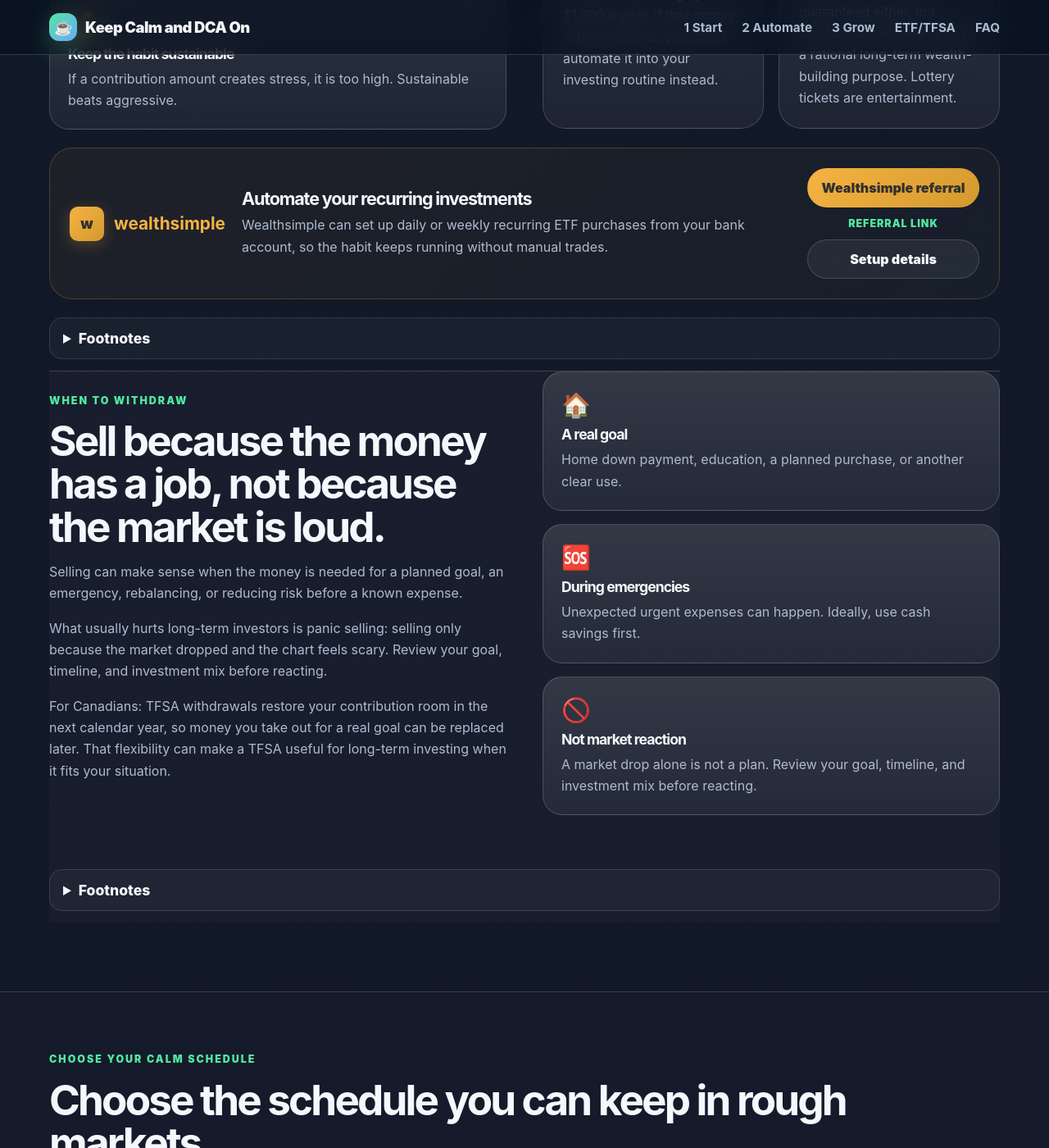
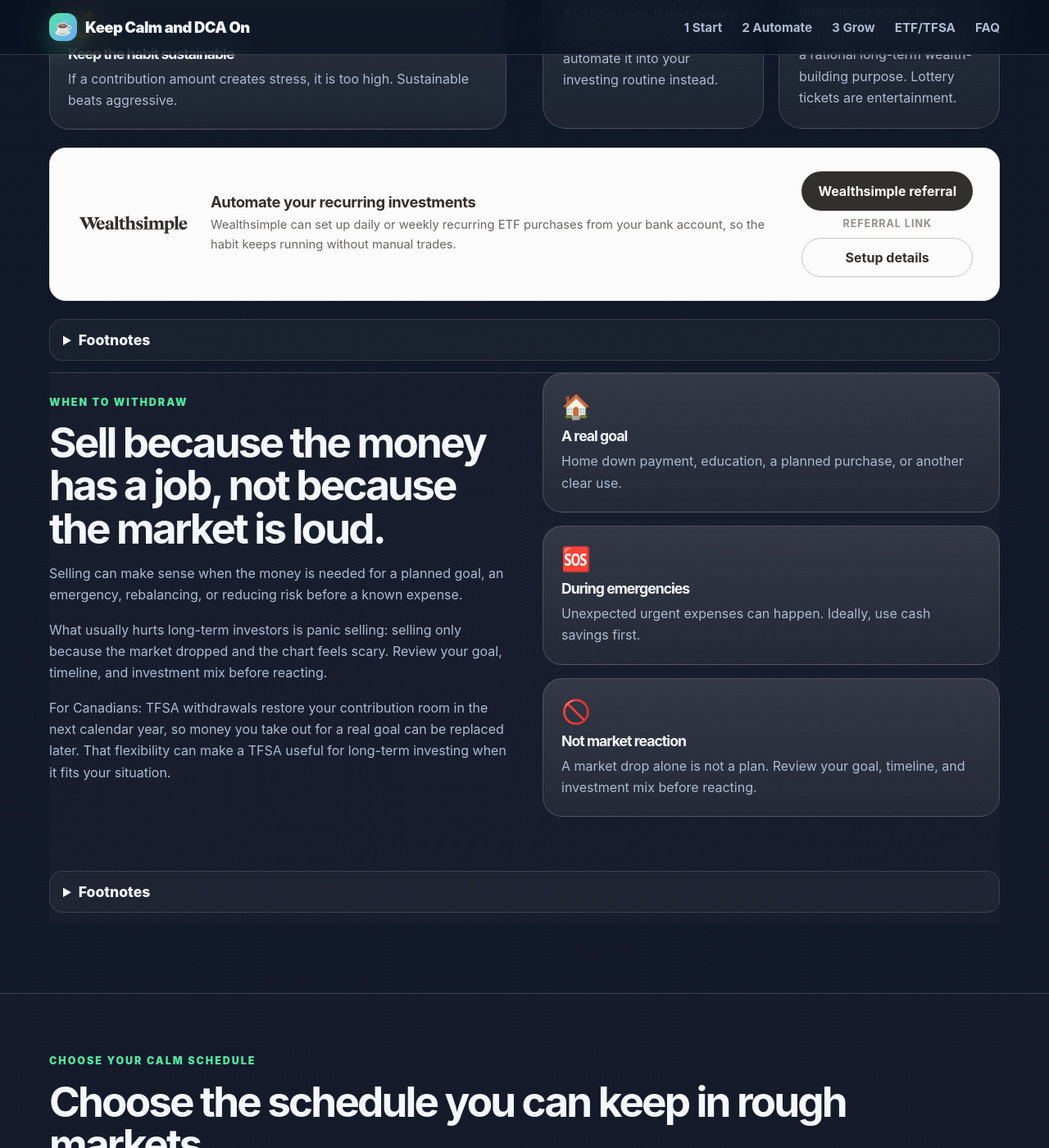
Before and after one commit to thestamp/dcathedip, a Jekyll site: the page built from index.html, in a window 1280 px wide and 1400 px high, scrolled down 5724 px. Shown: the whole window at 82% size. Built offline with Jekyll 4.4.1, drawn with Linux system fonts in a browser that asks for light colours.

Commit message:
Redesign Wealthsimple referral banners as white cards with real logo
- Download official Wealthsimple wordmark SVG, recolor to Dune (#32302f)
- Replace W badge with real Wealthsimple wordmark logo
- Redesign all three WS sections as white cards (#fcfcfc) with slate borders
- Buttons: Dune-filled pill (primary) and Dune-outlined (ghost)
- Step-by-step guide: white background with dark step numbers
- Referral step: celery green border with tinted background
- Match Wealthsimple's own site design language

```diff
--- a/assets/css/styles.css
+++ b/assets/css/styles.css
@@ -401,119 +401,143 @@
 .budget-grid { display: grid; grid-template-columns: repeat(2, minmax(0, 1fr)); gap: 18px; }
 .budget-card { padding: 24px; box-shadow: none; }
 .budget-card p { margin-bottom: 0; }
+/* ── Wealthsimple white-card banners ── */
+.wealthsimple-logo { height: 22px; display: block; }
+.wealthsimple-logo-sm { height: 18px; display: block; }
+
 .wealthsimple-promo {
   margin-top: 22px;
-  padding: 24px;
+  padding: 28px 32px;
   display: grid;
-  grid-template-columns: 190px minmax(0, 1fr) 210px;
-  gap: 20px;
+  grid-template-columns: auto minmax(0, 1fr) auto;
+  gap: 24px;
   align-items: center;
   box-shadow: none;
-  border-color: rgba(245, 179, 66, 0.22);
-  background: linear-gradient(135deg, rgba(245, 179, 66, 0.06), rgba(153, 179, 131, 0.04));
+  border: 1px solid #e4e2e1;
+  border-radius: 20px;
+  background: #fcfcfc;
+  color: var(--ws-dune);
 }
-.wealthsimple-logo-lockup {
-  display: flex;
-  align-items: center;
-  gap: 12px;
-  color: var(--ws-gold);
-  font-size: 1.3rem;
-  font-weight: 900;
-  text-transform: lowercase;
+.wealthsimple-promo .wealthsimple-logo { grid-column: 1; }
+.wealthsimple-promo-copy { min-width: 0; }
+.wealthsimple-promo-copy h3 {
+  margin: 0 0 6px;
+  font-size: 1.15rem;
+  color: var(--ws-dune);
+  letter-spacing: -0.02em;
 }
-.wealthsimple-badge {
-  width: 42px;
-  height: 42px;
-  border-radius: 10px;
-  display: grid;
-  place-items: center;
-  background: linear-gradient(135deg, var(--ws-gold), var(--ws-gold-dim));
-  color: var(--ws-dune);
-  font-weight: 1000;
-  font-size: 1.1rem;
-  box-shadow: 0 4px 18px rgba(245, 179, 66, 0.25);
+.wealthsimple-promo-copy p {
+  margin: 0;
+  color: #686664;
+  font-size: 0.92rem;
 }
-.wealthsimple-promo-copy h3 { margin-bottom: 8px; }
-.wealthsimple-promo-copy p { margin: 0; }
 .wealthsimple-promo-actions {
   display: flex;
   flex-direction: column;
-  gap: 12px;
+  gap: 10px;
   align-items: stretch;
+  flex-shrink: 0;
 }
-.wealthsimple-promo-actions .button {
-  white-space: nowrap;
-}
-/* Wealthsimple-themed primary button override */
+.wealthsimple-promo-actions .button { white-space: nowrap; }
+
+/* Wealthsimple white-card primary buttons (Dune-filled pill) */
 .wealthsimple-promo .button.primary,
 .ws-step-referral .button.primary,
 .wealthsimple .button.primary {
-  background: linear-gradient(135deg, var(--ws-gold), var(--ws-gold-dim));
-  color: var(--ws-dune);
+  background: var(--ws-dune);
+  color: #fff;
   border-color: transparent;
+  font-weight: 700;
+}
+.wealthsimple-promo .button.primary:hover,
+.ws-step-referral .button.primary:hover,
+.wealthsimple .button.primary:hover {
+  background: #1c1b1b;
 }
 
-/* Wealthsimple step-by-step guide */
+/* Wealthsimple white-card ghost buttons (Dune outline) */
+.wealthsimple-promo .button.ghost,
+.ws-step-referral .button.ghost,
+.wealthsimple .button.ghost {
+  background: transparent;
+  color: var(--ws-dune);
+  border-color: #c9c6c4;
+  font-weight: 700;
+}
+
+/* ── Wealthsimple step-by-step guide (white-card section) ── */
 .wealthsimple-guide-section {
-  background: linear-gradient(180deg, rgba(245, 179, 66, 0.04), rgba(153, 179, 131, 0.03));
-  border-top: 1px solid rgba(245, 179, 66, 0.18);
-  border-bottom: 1px solid rgba(245, 179, 66, 0.18);
+  background: #fcfcfc;
+  border-top: 1px solid #e4e2e1;
+  border-bottom: 1px solid #e4e2e1;
+  color: var(--ws-dune);
 }
+.wealthsimple-guide-section .section-heading .eyebrow { color: #686664; }
+.wealthsimple-guide-section .section-heading h2 { color: var(--ws-dune); }
+.wealthsimple-guide-section .section-heading p { color: #686664; }
+.wealthsimple-guide-section .section-footnote { color: #686664; background: #f8f8f8; border-color: #e4e2e1; }
+.wealthsimple-guide-section .section-footnote summary { color: #686664; }
+
 .wealthsimple-guide-section .wealthsimple-promo.referral-promo {
   margin-bottom: 36px;
 }
-.ws-steps {
-  display: grid;
-  gap: 20px;
-}
+
+.ws-steps { display: grid; gap: 18px; }
 .ws-step {
   display: grid;
-  grid-template-columns: 52px minmax(0, 1fr);
+  grid-template-columns: 48px minmax(0, 1fr);
   gap: 20px;
   align-items: start;
-  border: 1px solid var(--border);
-  border-radius: 24px;
-  padding: 22px;
-  background: linear-gradient(180deg, var(--panel-2), rgba(255,255,255,0.055));
+  border: 1px solid #e4e2e1;
+  border-radius: 18px;
+  padding: 22px 24px;
+  background: #fff;
 }
 .ws-step-num {
-  width: 52px;
-  height: 52px;
-  border-radius: 16px;
-  display: grid;
-  place-items: center;
-  background: linear-gradient(135deg, var(--ws-gold), var(--ws-gold-dim));
+  width: 48px; height: 48px;
+  border-radius: 14px;
+  display: grid; place-items: center;
+  background: var(--ws-dune);
+  color: #fff;
+  font-weight: 800;
+  font-size: 1.2rem;
+  flex-shrink: 0;
+}
+.ws-step-body h3 { margin-bottom: 8px; font-size: 1.1rem; color: var(--ws-dune); }
+.ws-step-body p { margin-bottom: 12px; color: #686664; }
+.ws-step-body .button { display: inline-flex; }
+.ws-step-actions { display: flex; flex-wrap: wrap; gap: 10px; align-items: center; margin-bottom: 8px; }
+.ws-referral-note { margin: 8px 0 0; font-size: 0.85rem; color: #486635; font-weight: 700; }
+.ws-step-referral { border-color: #99b383; background: #fafdf9; }
+
+/* ── ETF section brokerage box (white card) ── */
+.wealthsimple {
+  margin-top: 24px;
+  padding: 24px 28px;
+  display: flex;
+  justify-content: space-between;
+  gap: 24px;
+  align-items: center;
+  box-shadow: none;
+  border: 1px solid #e4e2e1;
+  border-radius: 18px;
+  background: #fcfcfc;
   color: var(--ws-dune);
-  font-weight: 1000;
-  font-size: 1.35rem;
-  flex-shrink: 0;
-  box-shadow: 0 4px 16px rgba(245, 179, 66, 0.2);
 }
-.ws-step-body h3 {
-  margin-bottom: 10px;
-  font-size: 1.15rem;
-}
-.ws-step-body p {
-  margin-bottom: 14px;
-}
-.ws-step-body .button {
-  display: inline-flex;
-}
-.ws-step-actions {
-  display: flex;
-  flex-wrap: wrap;
-  gap: 10px;
-  align-items: center;
-  margin-bottom: 10px;
-}
-.ws-referral-note {
-  margin: 8px 0 0;
-  font-size: 0.85rem;
-  color: var(--ws-gold);
-}
-.ws-step-referral {
-  border-color: rgba(245, 179, 66, 0.35);
-  background: linear-gradient(135deg, rgba(245, 179, 66, 0.08), rgba(153, 179, 131, 0.05));
+.wealthsimple h3 { margin-bottom: 6px; color: var(--ws-dune); }
+.wealthsimple p { color: #686664; }
+.wealthsimple .eyebrow { color: #94908d; }
+.wealthsimple .tip { color: #486635; font-weight: 700; margin-top: 10px; }
+.wealthsimple-actions { display: flex; flex-wrap: wrap; gap: 12px; justify-content: flex-end; flex-shrink: 0; }
+
+/* referral label inside white cards */
+.wealthsimple-promo .referral-label,
+.wealthsimple .referral-label {
+  color: #94908d;
+  font-size: 0.78rem;
+  font-weight: 700;
+  text-align: center;
+  margin-top: -2px;
 }
 
 .means-section { background: rgba(255,255,255,0.025); border-top: 1px solid var(--border); padding-bottom: 84px; }
@@ -561,10 +585,6 @@
 .etf-cell p { margin: 0; }
 .etf-cell.cap { background: rgba(106,168,255,0.09); }
 .etf-cell.growth { background: rgba(83,230,160,0.09); }
-.wealthsimple { margin-top: 24px; padding: 24px; display: flex; justify-content: space-between; gap: 24px; align-items: center; box-shadow: none; border-color: rgba(245, 179, 66, 0.22); background: linear-gradient(135deg, rgba(245, 179, 66, 0.06), rgba(153, 179, 131, 0.04)); }
-.wealthsimple h3 { margin-bottom: 8px; }
-.wealthsimple .tip { color: var(--ws-gold); font-weight: 800; margin-top: 12px; }
-.wealthsimple-actions { display: flex; flex-wrap: wrap; gap: 12px; justify-content: flex-end; }
 
 .tfsa-section { align-items: stretch; }
 .tfsa-card { padding: 28px; box-shadow: none; }
--- a/index.html
+++ b/index.html
@@ -211,10 +211,7 @@
           </div>
       </div>
           <aside class="wealthsimple-promo" aria-label="Wealthsimple recurring investing promo">
-            <div class="wealthsimple-logo-lockup">
-              <span class="wealthsimple-badge" aria-hidden="true">W</span>
-              <strong>wealthsimple</strong>
-            </div>
+            <img class="wealthsimple-logo" src="/assets/img/wealthsimple-wordmark.svg" alt="Wealthsimple" width="140" height="22" />
             <div class="wealthsimple-promo-copy">
               <h3>Automate your recurring investments</h3>
               <p>Wealthsimple can set up daily or weekly recurring ETF purchases from your bank account, so the habit keeps running without manual trades.</p>
```
Also changed, not shown: requirements.md (+2 -0 lines), assets/img/wealthsimple-w.svg (added), assets/img/wealthsimple-wordmark.svg (added).
